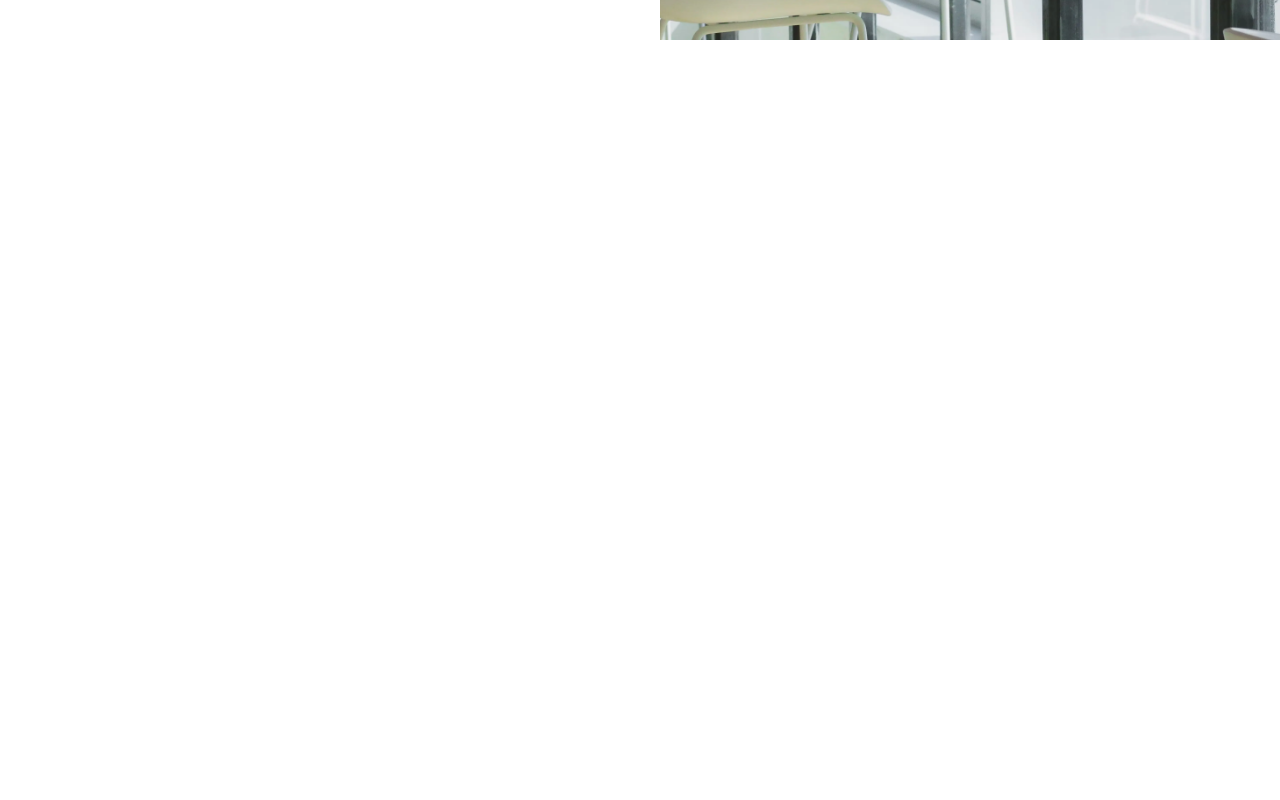
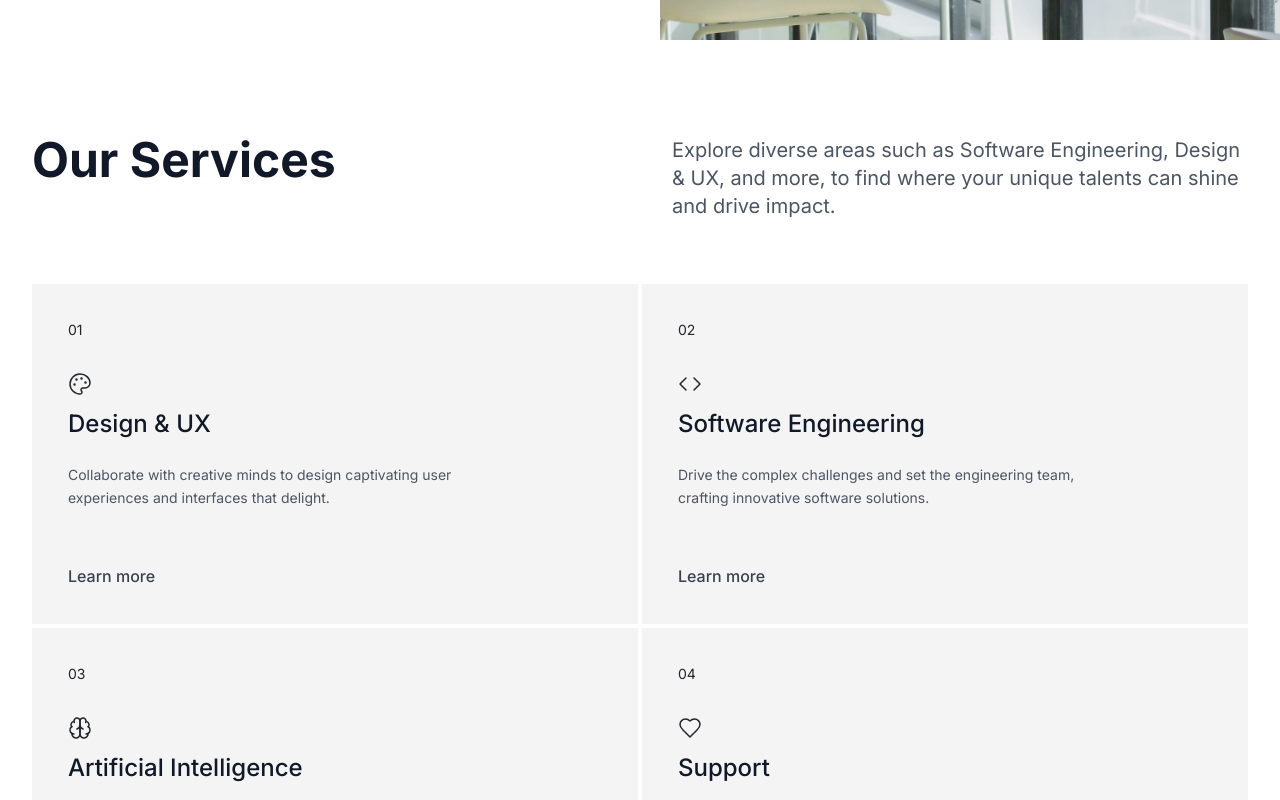
Before and after one commit to 47anjan/unbranded-, a Next.js app: page / in a window 1280 px wide. Shown: the part 760-1560 px from the top of the page. Before the commit the page ends 800 px from the top, so only its background shows below. Built offline with nearby package versions, Linux system fonts and the light colour scheme.

Commit message:
Add Services component and integrate into Home page; update Hero component height

```diff
--- a/app/page.tsx
+++ b/app/page.tsx
@@ -1,9 +1,11 @@
 import Hero from "@/components/hero/hero";
+import Services from "@/components/services/services";
 
 export default function Home() {
   return (
     <main>
       <Hero />
+      <Services />
     </main>
   );
 }
--- a/components/hero/hero.tsx
+++ b/components/hero/hero.tsx
@@ -92,7 +92,7 @@ const Hero = () => {
         style={{
           backgroundPositionX: "50%",
         }}
-        className="block relative bg-hero bg-cover bg-no-repeat min-h-screen "
+        className="block relative bg-hero bg-cover bg-no-repeat min-h-[50vh] md:min-h-screen "
       ></div>
     </section>
   );
--- /dev/null
+++ b/components/services/services.tsx
@@ -0,0 +1,81 @@
+import React from "react";
+import { Code, Palette, Brain, Heart } from "lucide-react";
+import Link from "next/link";
+
+const servicesData = [
+  {
+    icon: Palette,
+    title: "Design & UX",
+    description:
+      "Collaborate with creative minds to design captivating user experiences and interfaces that delight.",
+  },
+  {
+    icon: Code,
+    title: "Software Engineering",
+    description:
+      "Drive the complex challenges and set the engineering team, crafting innovative software solutions.",
+  },
+  {
+    icon: Brain,
+    title: "Artificial Intelligence",
+    description:
+      "Push the boundaries of AI, developing cutting-edge applications that inspire and innovate.",
+  },
+
+  {
+    icon: Heart,
+    title: "Support",
+    description:
+      "Provide exceptional customer support, ensuring client satisfaction and success.",
+  },
+];
+
+const Services = () => {
+  return (
+    <section className="py-24 px-4 sm:px-6 lg:px-8">
+      <div className="max-w-7xl mx-auto">
+        <div className="grid lg:grid-cols-2 gap-10 lg:gap-16 mb-16">
+          <h2 className="text-4xl sm:text-5xl font-bold text-gray-900">
+            Our Services
+          </h2>
+          <p className="text-xl text-gray-600">
+            Explore diverse areas such as Software Engineering, Design & UX, and
+            more, to find where your unique talents can shine and drive impact.
+          </p>
+        </div>
+
+        <div className="grid md:grid-cols-1 lg:grid-cols-2 gap-1">
+          {servicesData.map((service, index) => (
+            <article
+              key={index}
+              className="p-9 flex flex-col justify-between  min-h-[340px] bg-[#f4f4f4]"
+            >
+              <div className="flex flex-col gap-8">
+                <span className="text-sm">0{index + 1}</span>
+                <div>
+                  <div className="mb-3">
+                    <service.icon className="h-6 w-6 " strokeWidth={1.5} />
+                  </div>
+                  <h3 className="text-2xl mb-6 font-medium text-gray-900 ">
+                    {service.title}
+                  </h3>
+                  <p className="text-gray-600 max-w-[430px] text-sm leading-relaxed">
+                    {service.description}
+                  </p>
+                </div>
+              </div>
+              <Link
+                className="font-medium hover:underline text-gray-700"
+                href="/"
+              >
+                Learn more
+              </Link>
+            </article>
+          ))}
+        </div>
+      </div>
+    </section>
+  );
+};
+
+export default Services;
```
